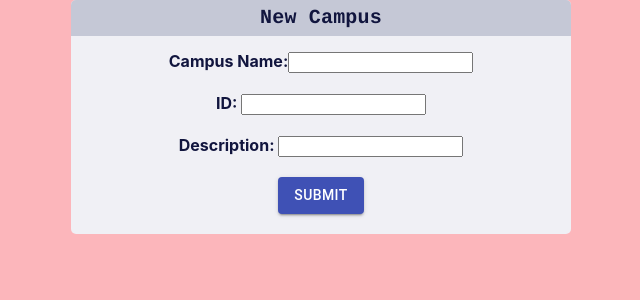
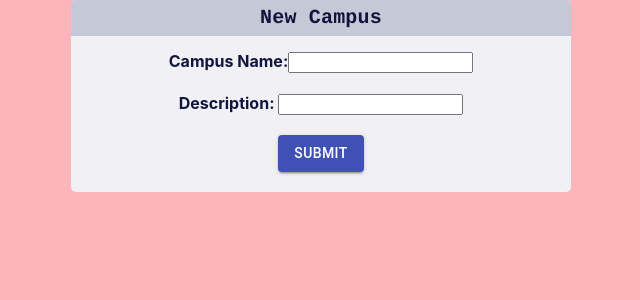
Before and after one commit to ashleyg101/campus_client, a React (Create React App) app: page /newcampus in a window 1280 px wide. Shown: the top 300 px of the page, without its empty margins (319-959 px from the left). Built offline with nearby package versions, Linux system fonts and the light colour scheme.

Commit message:
removed ID specification for campuses

```diff
--- a/src/components/containers/NewCampusContainer.js
+++ b/src/components/containers/NewCampusContainer.js
@@ -11,7 +11,6 @@ class NewCampusContainer extends Component {
         super(props);
         this.state = {
           name: "",
-          id: null,
           address: "",
           description: null,
           redirect: false,
@@ -30,7 +29,6 @@ class NewCampusContainer extends Component {
 
         let campus = {
             name: this.state.name,
-            id: this.state.id,
             address: this.state.address,
             description: this.state.description,
         };
@@ -39,7 +37,6 @@ class NewCampusContainer extends Component {
 
         this.setState({
           name: "",
-          id: null,
           address: null,
           description: null,
           redirect: true,
--- a/src/components/views/NewCampusView.js
+++ b/src/components/views/NewCampusView.js
@@ -49,11 +49,6 @@ const NewCampusView = (props) => {
           <br/>
           <br/>
 
-          <label style={{color:'#11153e', fontWeight: 'bold'}}>ID: </label>
-          <input type="text" name="id" onChange={(e) => handleChange(e)} />
-          <br/>
-          <br/>
-
           <label style={{color:'#11153e', fontWeight: 'bold'}}>Description: </label>
           <input type="text" name="description" onChange={(e) => handleChange(e)} />
           <br/>
```
